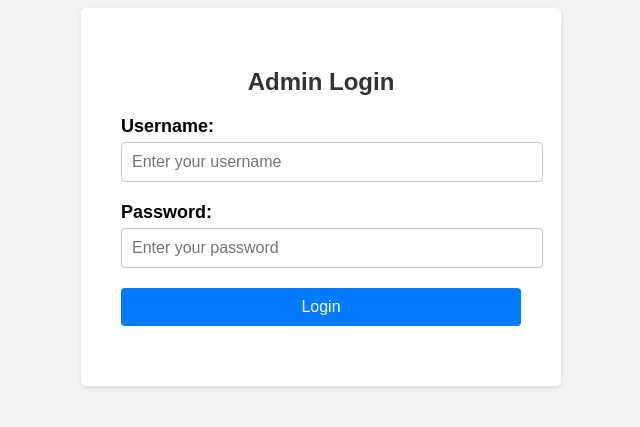
After one commit to yadhumanikandan/Ecom_website, a Flask app: page /admin/login in a window 1280 px wide. The commit adds this page. Shown: the top 427 px of the page, without its empty margins (319-959 px from the left). Run offline with Flask 3, Linux system fonts and the light colour scheme.

Commit message:
added test admin login page

```diff
--- a/app/admin/routes.py
+++ b/app/admin/routes.py
@@ -1,4 +1,4 @@
-from flask import Blueprint, render_template
+from flask import Blueprint, render_template, redirect, url_for, request
 
 
 # Defining a blueprint
@@ -6,6 +6,15 @@ admin_bp = Blueprint('admin_bp', __name__, template_folder='templates', static_f
 
 
 
-@admin_bp.route('/')   # Focus here
+@admin_bp.route("/")   # Focus here
 def admin_home():
-    return render_template("admin_home.html")
+    return redirect(url_for("admin_bp.admin_login"))
+
+
+
+@admin_bp.route("/login", methods=["POST", "GET"])
+def admin_login():
+    if request.method == "POST":
+        return "<h1>admin</h1>"
+    else:
+        return render_template("admin_login.html")
--- /dev/null
+++ b/app/admin/templates/admin_login.html
@@ -0,0 +1,68 @@
+<!DOCTYPE html>
+<html>
+<head>
+  <title>Admin Login</title>
+  <style>
+    body {
+      font-family: Arial, sans-serif;
+      background-color: #f2f2f2;
+    }
+    .container {
+      max-width: 400px;
+      margin: 0 auto;
+      padding: 40px;
+      background-color: #fff;
+      border-radius: 5px;
+      box-shadow: 0 2px 5px rgba(0, 0, 0, 0.1);
+    }
+    h2 {
+      text-align: center;
+      color: #333;
+    }
+    .form-group {
+      margin-bottom: 20px;
+    }
+    .form-group label {
+      display: block;
+      font-size: 18px;
+      font-weight: bold;
+      margin-bottom: 5px;
+    }
+    .form-group input {
+      width: 100%;
+      padding: 10px;
+      font-size: 16px;
+      border: 1px solid #ccc;
+      border-radius: 4px;
+    }
+    .form-group button {
+      width: 100%;
+      padding: 10px;
+      font-size: 16px;
+      color: #fff;
+      background-color: #007bff;
+      border: none;
+      border-radius: 4px;
+      cursor: pointer;
+    }
+  </style>
+</head>
+<body>
+  <div class="container">
+    <h2>Admin Login</h2>
+    <form action="#" method="POST">
+      <div class="form-group">
+        <label for="username">Username:</label>
+        <input type="text" id="username" name="username" placeholder="Enter your username" required>
+      </div>
+      <div class="form-group">
+        <label for="password">Password:</label>
+        <input type="password" id="password" name="password" placeholder="Enter your password" required>
+      </div>
+      <div class="form-group">
+        <button type="submit">Login</button>
+      </div>
+    </form>
+  </div>
+</body>
+</html>
--- a/app/templates/login.html
+++ b/app/templates/login.html
@@ -36,8 +36,8 @@
 <body>
 	<form action="#" method="post">
 		<h2>Login</h2>
-		<label for="username">email:</label>
-		<input type="email" id="username" name="email" required>
+		<label for="email">email:</label>
+		<input type="email" id="email" name="email" required>
 		<label for="password">Password:</label>
 		<input type="password" id="password" name="password" required>
 		<input type="submit" value="Login">
```
